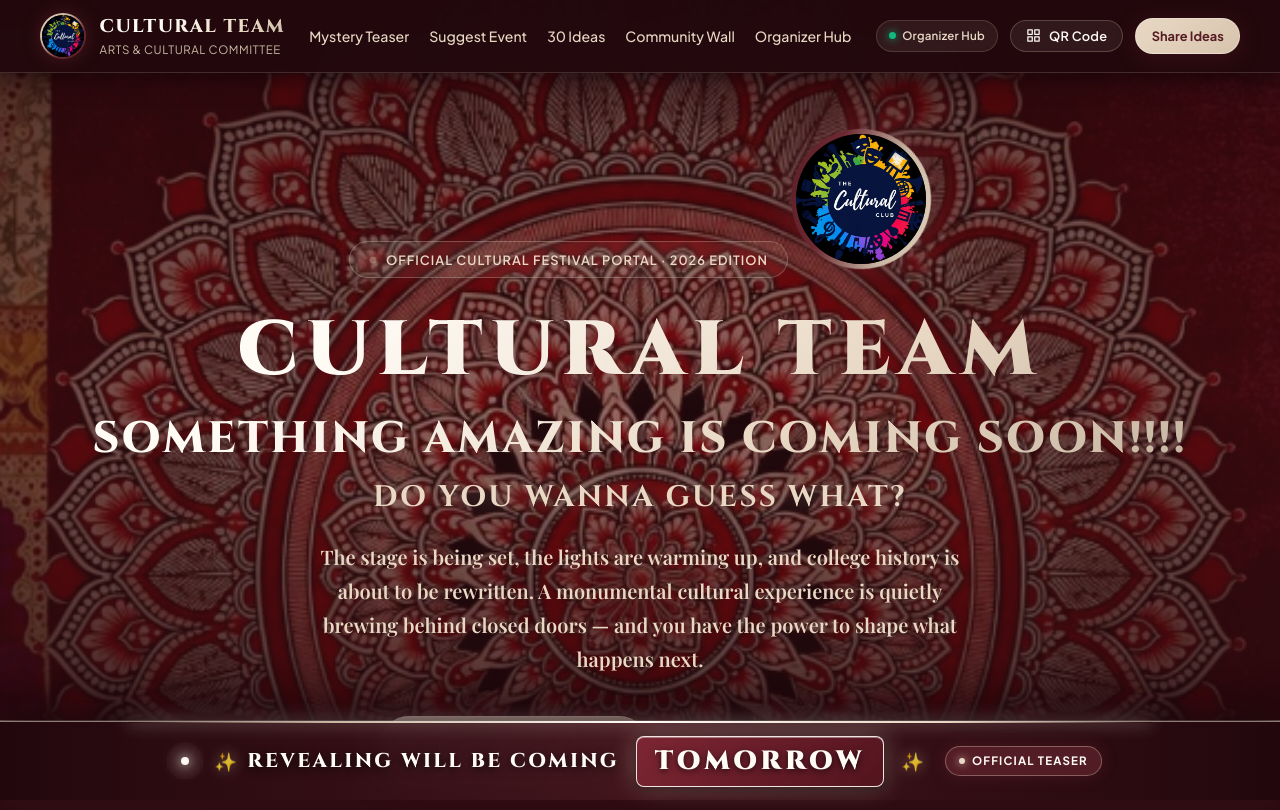
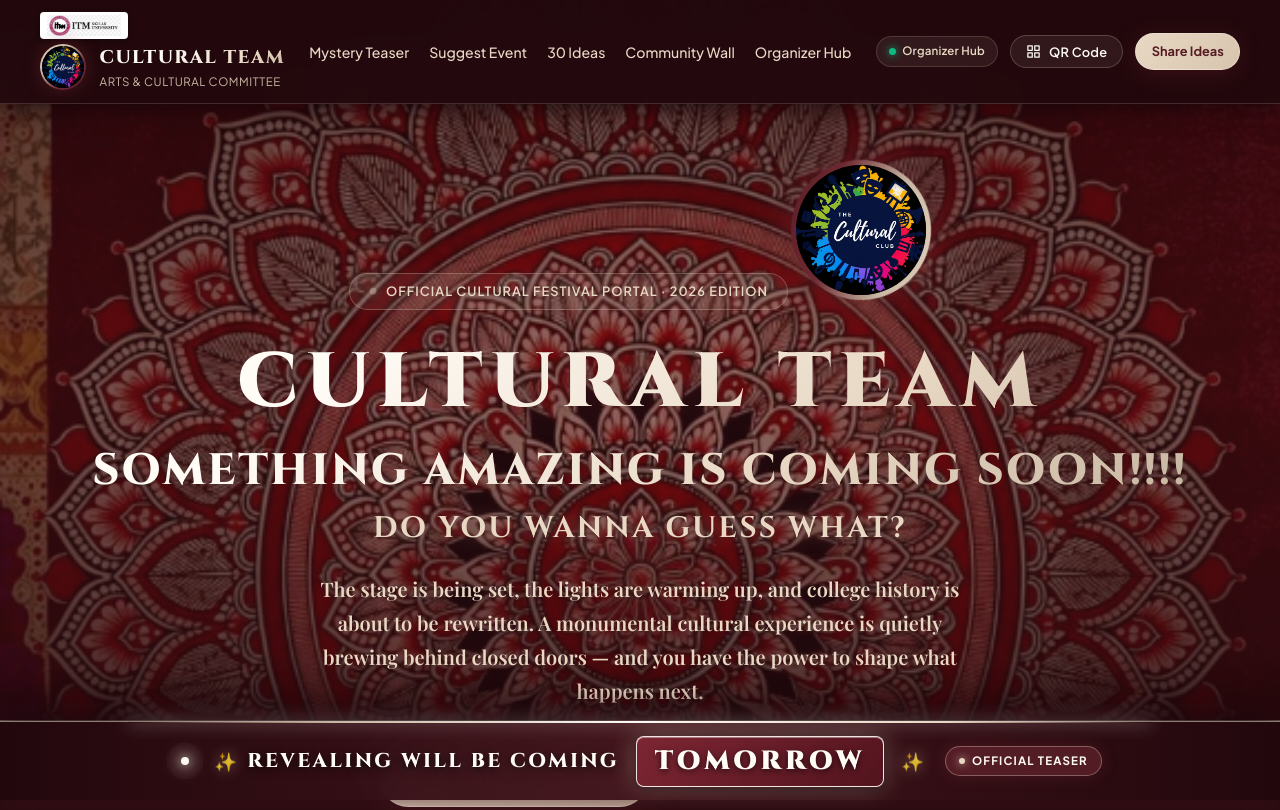
Before and after one commit to lakshya08rajak-droid/cultural-team, a website: page index.html in a window 1280 px wide. Shown: the top 810 px of the page. Drawn offline with nearby package versions, Linux system fonts and the light colour scheme; no server answers; a web font is replaced by a local one.

Commit message:
feat(branding): add ITM Skills University logo directly above Cultural Team branding in header

```diff
--- a/css/styles.css
+++ b/css/styles.css
@@ -212,6 +212,56 @@ body {
   align-items: center;
   justify-content: space-between;
   gap: 1rem;
+}
+
+/* ==============================================================================
+   INSTITUTIONAL IDENTITY: ITM SKILLS UNIVERSITY
+   Positioned in the upper-left corner directly above Cultural Team branding
+   ============================================================================== */
+.brand-container {
+  display: flex;
+  flex-direction: column;
+  align-items: flex-start;
+  gap: 0.28rem;
+  text-decoration: none;
+  color: inherit;
+  flex-shrink: 0;
+  transition: opacity 0.2s ease;
+}
+
+.brand-container:hover {
+  opacity: 0.95;
+}
+
+.brand-container:focus-visible {
+  outline: 2px solid var(--gold-primary);
+  outline-offset: 4px;
+  border-radius: var(--radius-sm);
+}
+
+.university-brand-badge {
+  display: inline-flex;
+  align-items: center;
+  background: #ffffff;
+  padding: 2.5px 7px;
+  border-radius: 4px;
+  box-shadow: 0 1px 4px rgba(0, 0, 0, 0.4);
+  line-height: 0;
+  transition: transform 0.2s ease, box-shadow 0.2s ease;
+}
+
+.university-brand-badge:hover {
+  transform: translateY(-1px);
+  box-shadow: 0 2px 8px rgba(0, 0, 0, 0.5);
+}
+
+.university-logo-img {
+  display: block;
+  height: 22px;
+  width: auto;
+  max-width: 110px;
+  object-fit: contain;
+  vertical-align: middle;
 }
 
 .brand-wrapper {
@@ -2288,6 +2338,15 @@ body {
     padding: 0.65rem 1rem;
   }
 
+  .university-brand-badge {
+    padding: 2px 5.5px;
+  }
+
+  .university-logo-img {
+    height: 19px;
+    max-width: 95px;
+  }
+
   /* Prevent iOS Safari auto-zoom by enforcing >= 16px font on inputs */
   .form-input,
   .form-textarea,
@@ -2518,6 +2577,15 @@ body {
 @media (max-width: 360px) {
   .header-inner {
     padding: 0.5rem 0.65rem;
+  }
+
+  .university-brand-badge {
+    padding: 1.5px 4.5px;
+  }
+
+  .university-logo-img {
+    height: 16px;
+    max-width: 78px;
   }
 
   .brand-logo-frame {
--- a/index.html
+++ b/index.html
@@ -76,7 +76,22 @@
        ==================================================================== -->
   <header id="site-header" class="site-header">
     <div class="header-inner">
-      <a href="#hero" class="brand-wrapper" aria-label="Cultural Team Home">
+      <a href="#hero" class="brand-container" aria-label="ITM Skills University — Cultural Team Home">
+        <!-- Institutional Identity Marker: ITM Skills University -->
+        <div class="university-brand-badge">
+          <img
+            src="assets/itm-skills-university-logo.jpg"
+            alt="ITM Skills University"
+            class="university-logo-img"
+            width="827"
+            height="246"
+            loading="eager"
+            decoding="async"
+          />
+        </div>
+
+        <!-- Cultural Team Branding -->
+        <div class="brand-wrapper">
           <div class="brand-logo-frame">
             <img
               src="assets/cultural-club-logo.jpg"
@@ -89,6 +104,7 @@
           <div class="brand-text-block">
             <span class="brand-title">CULTURAL TEAM</span>
             <span class="brand-subtext">Arts &amp; Cultural Committee</span>
+          </div>
         </div>
       </a>
 
```
Also changed, not shown: assets/itm-skills-university-logo.jpg (added). Lines whose indentation alone changed are shown as unchanged.
